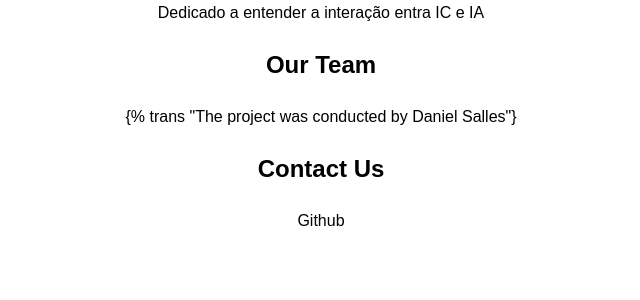
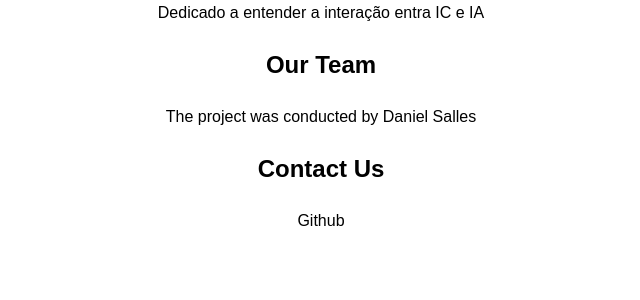
Before and after one commit to Martoto/icia-webapp, a Django app: page /about in a window 1280 px wide. Shown: the part 322-622 px from the top of the page, without its empty margins (319-959 px from the left). Run offline with Django 5.2, Linux system fonts and the light colour scheme.

Commit message:
about page

```diff
--- a/icia/templates/about.html
+++ b/icia/templates/about.html
@@ -10,13 +10,12 @@
 
 <main>
     <h1>About Us</h1>
-
     <div class="container">
         <h2>Our Mission</h2>
         <p>{% trans "Dedicado a entender a interação entra IC e IA" %}</p>
 
         <h2>Our Team</h2>
-        <p>{% trans "The project was conducted by Daniel Salles"}</p>
+        <p>{% trans "The project was conducted by Daniel Salles" %}</p>
 
         <h2>Contact Us</h2>
         <p>{% trans "Github" %}</p>
```
